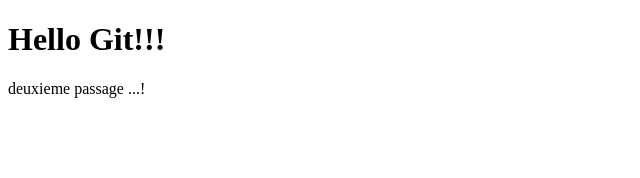
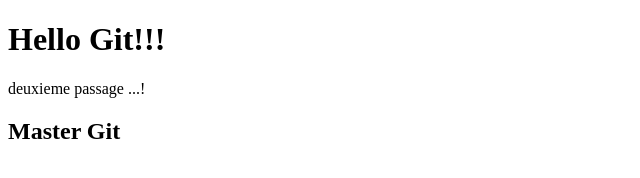
Before and after one commit to NathalieGout/git-test, a plain HTML site: page index.html in a window 1280 px wide. Shown: the whole page, without its empty margins (0-640 px from the left). Drawn offline with Linux system fonts and the light colour scheme.

Commit message:
i git four

```diff
--- a/index.html
+++ b/index.html
@@ -8,6 +8,8 @@
 	<h1>Hello Git!!!</h1>
 	<p>deuxieme passage ...!
 	</p>
+	<h2>Master  Git
+	</h2>
 
 </body>
 </html>
```
